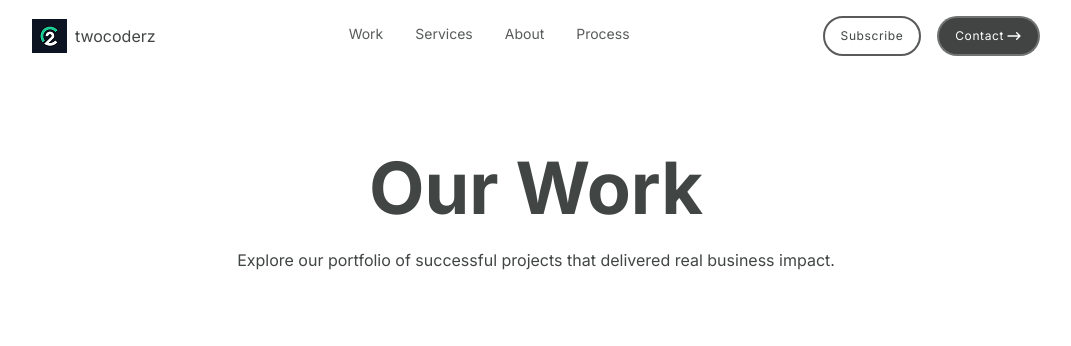
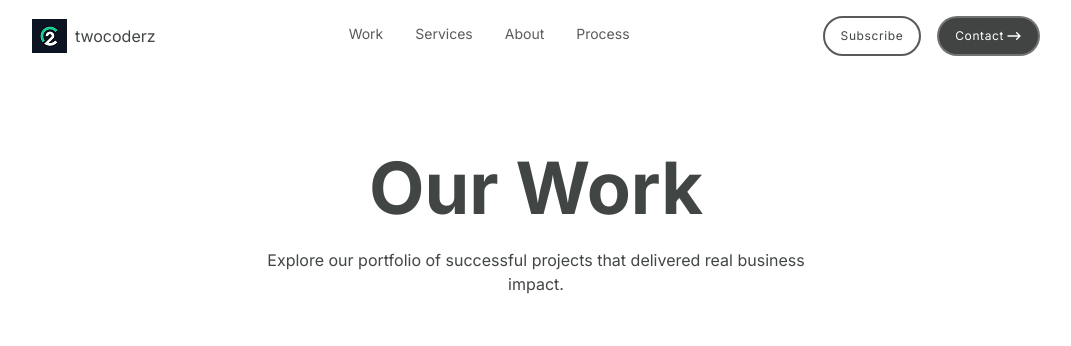
Before and after one commit to twocoderz/twocoderz.team, a React (Vite) app: page /work in a window 1280 px wide. Shown: the top 346 px of the page, without its empty margins (104-1175 px from the left). Built offline with nearby package versions, Linux system fonts and the light colour scheme.

Commit message:
impl: make hero section redesign simple

```diff
--- a/src/pages/faqs/FaqsPage.tsx
+++ b/src/pages/faqs/FaqsPage.tsx
@@ -10,6 +10,7 @@ export default function FaqsPage() {
         alignment="center"
         className="bg-black text-white"
         spClassName="py-p4"
+        spH1ClassName="max-w-5xl"
       />
 
       {/* TODO: Add filtering/search */}
--- a/src/pages/process/ProcessPage.tsx
+++ b/src/pages/process/ProcessPage.tsx
@@ -18,7 +18,7 @@ export default function ProcessPage() {
         and are not constrained by time and budget.`}
         alignment="center"
         className="bg-black text-white"
-        spClassName="py-p4"
+        spClassName="py-p8"
       />
       <Container>
         <div className="flex flex-col items-start gap-p24 mt-p23">
--- a/src/shared/components/sections/HeroSection.tsx
+++ b/src/shared/components/sections/HeroSection.tsx
@@ -5,23 +5,21 @@ import Section from "../ui/Section";
 export interface HeroSectionProps {
   title: string;
   subtitle?: string;
-  ctaText?: string;
-  ctaHref?: string;
   backgroundImage?: string;
   alignment?: "left" | "center" | "right";
   className?: string;
   spClassName?: string;
+  spH1ClassName?: string;
 }
 
 export function HeroSection({
   title,
   subtitle,
-  ctaText,
-  ctaHref,
   backgroundImage,
   alignment = "center",
   className,
   spClassName,
+  spH1ClassName,
 }: HeroSectionProps) {
   const alignmentClass = {
     left: "text-left",
@@ -39,23 +37,19 @@ export function HeroSection({
       )}
     >
       <Container>
-        <div
-          className={twMerge(
-            `mx-auto max-w-2xl ${alignmentClass}`,
-            spClassName,
-          )}
-        >
-          <h1 className="text-4xl md:text-6xl lg:text-7xl font-bold mb-p6">
+        <div className={twMerge(`${alignmentClass}`, spClassName)}>
+          <h1
+            className={twMerge(
+              "text-4xl md:text-6xl lg:text-7xl font-bold mb-p6 mx-auto",
+              spH1ClassName,
+            )}
+          >
             {title}
           </h1>
-          {subtitle && <p className="text-sm md:text-base mb-p8">{subtitle}</p>}
-          {ctaText && ctaHref && (
-            <a
-              href={ctaHref}
-              className="inline-block px-p8 py-p4 text-white rounded-full hover:scale-105 transition-transform"
-            >
-              {ctaText}
-            </a>
+          {subtitle && (
+            <p className="text-sm md:text-base mb-p8 mx-auto max-w-xl">
+              {subtitle}
+            </p>
           )}
         </div>
       </Container>
```
